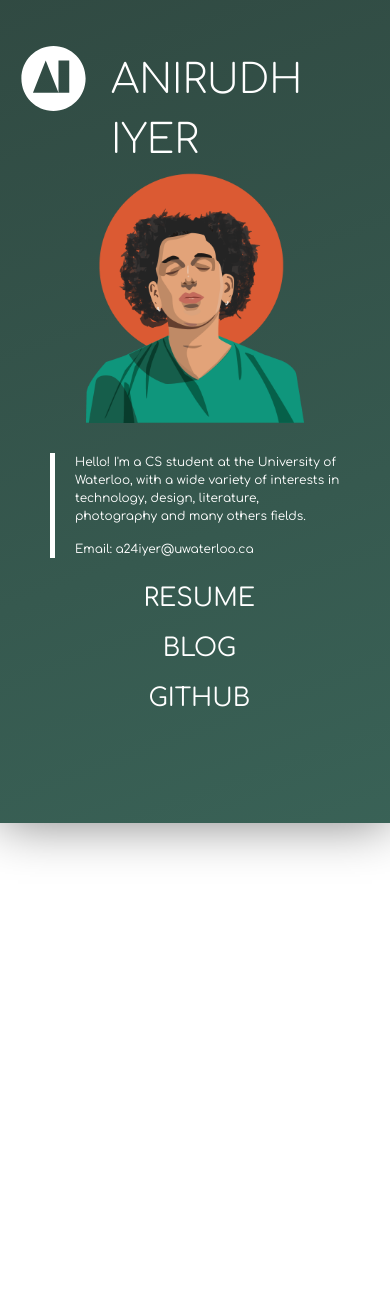
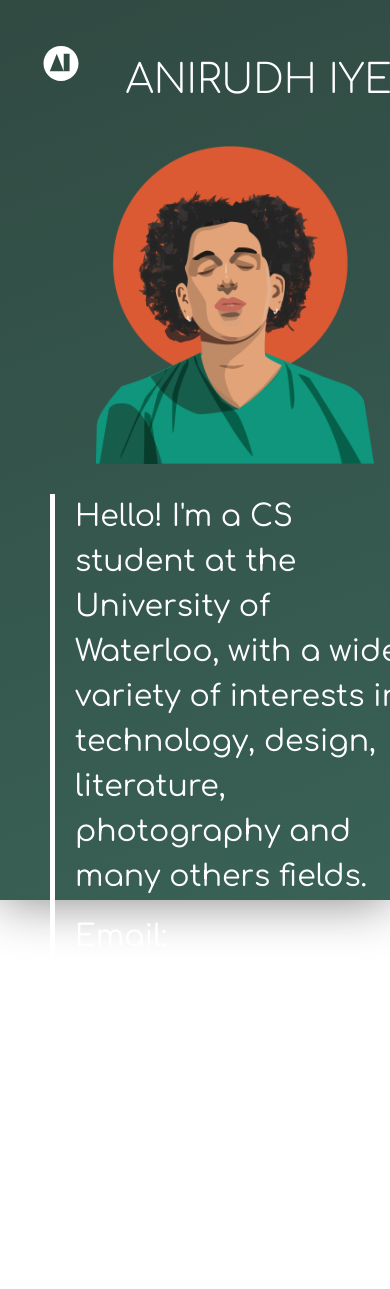
Before and after one commit to anirudhi/anirudhi.github.io, a Jekyll site: the page built from index.html, in a window 390 px wide. Built offline with Jekyll 4.4.1, drawn with Linux system fonts in a browser that asks for light colours; before the commit the page ends 900 px from its top, so only the background shows below that.

Commit message:
fix iphone styling

```diff
--- a/_sass/_styles.scss
+++ b/_sass/_styles.scss
@@ -208,16 +208,16 @@
 @media only screen and (max-width: 1000px) {
 	.container {
 		width: 100%;
-        grid-template-rows: 20% 80%;
-	}
+		height:100vh;
+        grid-template-rows: 15% 85%;
 
 		p {
-		font-size: 12px;
+			font-size: 30px;
 		}
 
 		.content ul {
-		font-size: 25px;
+			font-size: 45px;
 			margin-left: 2.2vw;
 		}
-
 	}
+}
```
Lines whose indentation alone changed are shown as unchanged.
